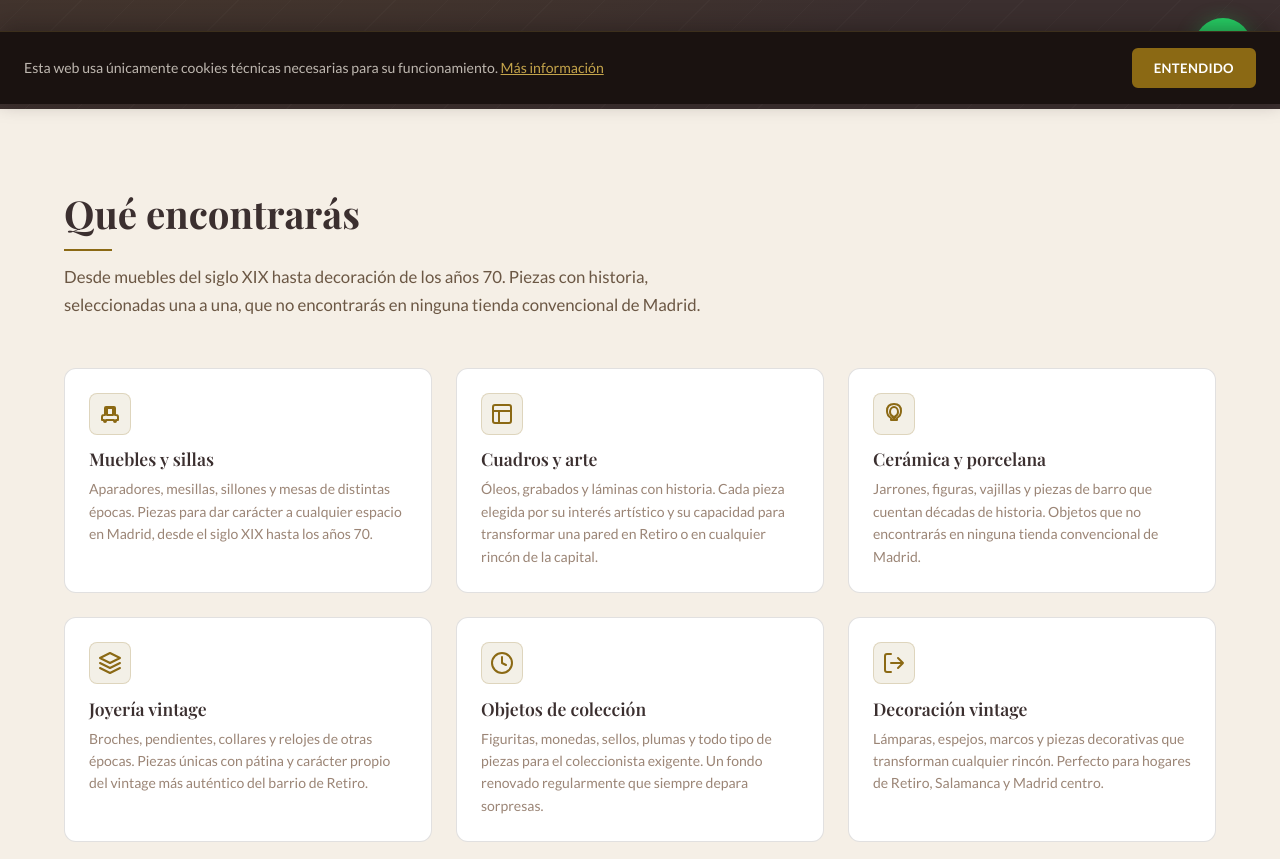
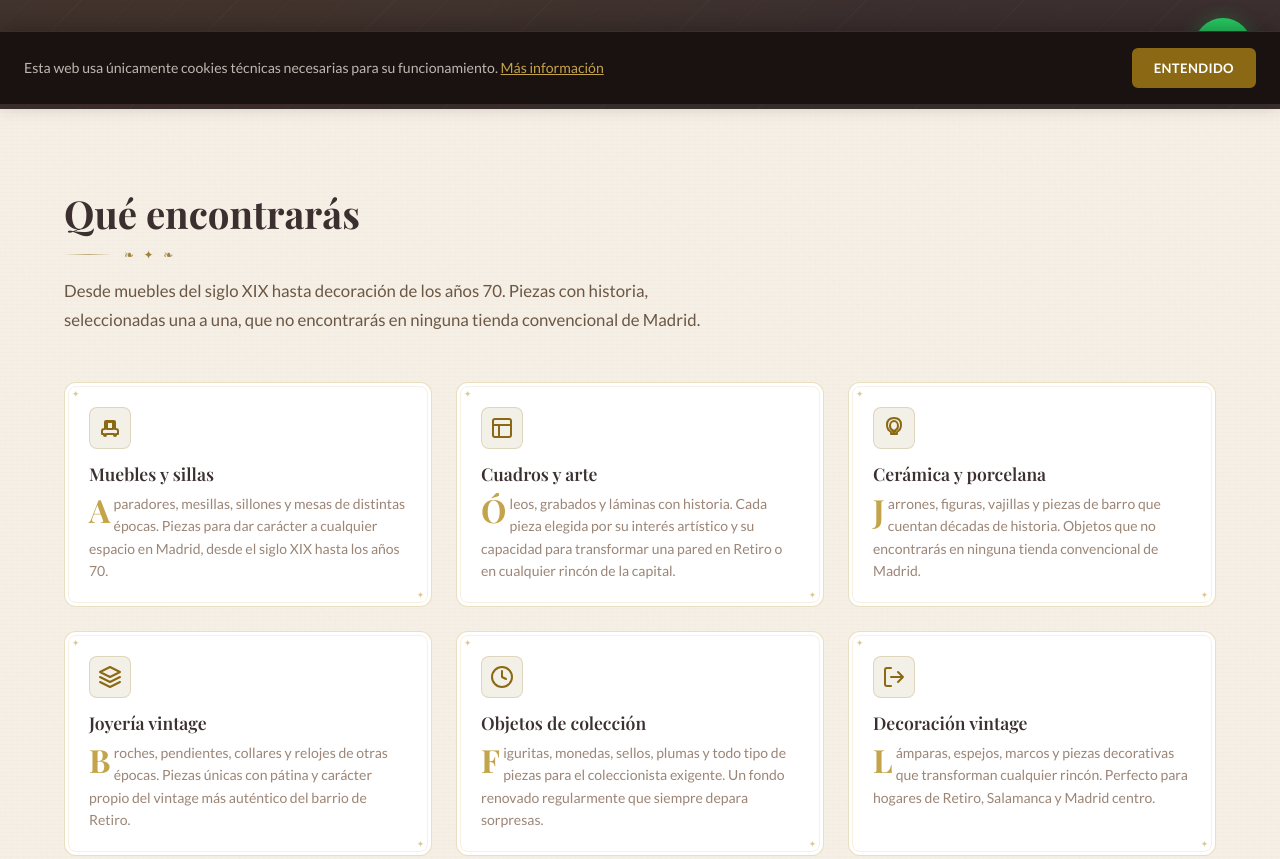
Before and after one commit to jaimeherranzhecht-ui/chamarileria-web, a plain HTML site: page index.html in a window 1280 px wide. Shown: the part 696-1555 px from the top of the page. Drawn offline with nearby package versions, Linux system fonts and the light colour scheme; a web font is replaced by a local one.

Commit message:
Mejoras visuales anticuario: capitulares, textura papel, marco tarjetas, separadores ornamentados

```diff
--- a/css/styles.css
+++ b/css/styles.css
@@ -162,21 +162,50 @@ p {
 .section-title {
   font-family: var(--font-heading);
   color: var(--color-primary);
-  margin-bottom: 0.75rem;
+  margin-bottom: 0.5rem;
   position: relative;
 }
-.section-title::after {
+.section-title--centered { text-align: center; }
+.section-title--light { color: var(--color-secondary); }
+
+.section-divider {
+  display: flex;
+  align-items: center;
+  gap: 0.75rem;
+  margin-bottom: 0.75rem;
+  color: var(--color-accent);
+}
+.section-divider::before,
+.section-divider::after {
   content: '';
-  display: block;
-  width: 3rem;
-  height: 2px;
-  background-color: var(--color-accent);
-  margin-top: 0.75rem;
+  flex: 1;
+  height: 1px;
+  background: linear-gradient(to right, transparent, var(--color-accent), transparent);
+  opacity: 0.5;
 }
-.section-title--centered { text-align: center; }
-.section-title--centered::after { margin: 0.75rem auto 0; }
-.section-title--light { color: var(--color-secondary); }
-.section-title--light::after { background-color: var(--color-accent-light); }
+.section-divider--short::before { max-width: 3rem; }
+.section-divider--short::after  { flex: none; width: 0; }
+.section-divider .ornament {
+  font-size: 0.75rem;
+  letter-spacing: 0.3em;
+  opacity: 0.8;
+  flex-shrink: 0;
+}
+.section-title--centered + .section-divider {
+  justify-content: center;
+}
+.section-title--centered + .section-divider::before,
+.section-title--centered + .section-divider::after {
+  max-width: 5rem;
+  flex: none;
+}
+.section-divider--light {
+  color: var(--color-accent-light);
+}
+.section-divider--light::before,
+.section-divider--light::after {
+  background: linear-gradient(to right, transparent, var(--color-accent-light), transparent);
+}
 
 .section-subtitle {
   font-size: 1.05rem;
@@ -455,6 +484,26 @@ p {
 .services {
   padding: var(--section-padding);
   background-color: var(--color-secondary);
+  position: relative;
+}
+.services::before,
+.reviews-scroll::before,
+.faq::before {
+  content: '';
+  position: absolute;
+  inset: 0;
+  pointer-events: none;
+  background-image:
+    repeating-linear-gradient(0deg, transparent, transparent 3px, rgba(139,105,20,0.012) 3px, rgba(139,105,20,0.012) 4px),
+    repeating-linear-gradient(90deg, transparent, transparent 5px, rgba(59,47,47,0.008) 5px, rgba(59,47,47,0.008) 6px),
+    repeating-linear-gradient(45deg, transparent, transparent 8px, rgba(139,105,20,0.006) 8px, rgba(139,105,20,0.006) 9px);
+  z-index: 0;
+}
+.services > *,
+.reviews-scroll > *,
+.faq > * {
+  position: relative;
+  z-index: 1;
 }
 
 .services-grid {
@@ -468,15 +517,35 @@ p {
   display: flex;
   flex-direction: column;
   background-color: var(--color-white);
-  border: 1px solid var(--color-border);
+  border: 1px solid rgba(196,164,75,0.35);
   border-radius: var(--radius-lg);
   padding: 1.5rem;
+  position: relative;
   transition: box-shadow 0.3s ease, transform 0.3s ease, border-color 0.3s ease;
+  outline: 1px solid rgba(196,164,75,0.15);
+  outline-offset: -5px;
+}
+.service-card::before,
+.service-card::after {
+  content: '✦';
+  position: absolute;
+  font-size: 0.55rem;
+  color: rgba(196,164,75,0.6);
+  line-height: 1;
+}
+.service-card::before {
+  top: 7px;
+  left: 7px;
+}
+.service-card::after {
+  bottom: 7px;
+  right: 7px;
 }
 .service-card:hover {
   box-shadow: 0 20px 40px rgba(59, 47, 47, 0.12);
   transform: scale(1.01);
-  border-color: rgba(139, 105, 20, 0.5);
+  border-color: rgba(196,164,75,0.65);
+  outline-color: rgba(196,164,75,0.3);
 }
 
 .service-icon {
@@ -518,6 +587,16 @@ p {
   color: var(--color-text-muted);
   line-height: 1.6;
   flex-grow: 1;
+}
+.service-card p::first-letter {
+  font-family: var(--font-heading);
+  font-size: 2rem;
+  font-weight: 700;
+  color: var(--color-accent-light);
+  float: left;
+  line-height: 1;
+  margin-right: 0.1em;
+  margin-top: 0.05em;
 }
 
 
@@ -624,6 +703,7 @@ p {
   padding: var(--section-padding);
   padding-bottom: 0;
   background-color: var(--color-secondary);
+  position: relative;
 }
 .reviews-scroll > .container {
   padding-bottom: 0.5rem;
@@ -919,6 +999,7 @@ p {
 .faq {
   padding: var(--section-padding);
   background-color: var(--color-secondary);
+  position: relative;
 }
 
 .faq-list {
--- a/index.html
+++ b/index.html
@@ -242,6 +242,7 @@
     <section id="que-encontraras" class="services" aria-labelledby="services-heading">
       <div class="container">
         <h2 id="services-heading" class="section-title fade-in">Qué encontrarás</h2>
+        <div class="section-divider section-divider--short fade-in"><span class="ornament">❧ ✦ ❧</span></div>
         <p class="section-subtitle fade-in">
           Desde muebles del siglo XIX hasta decoración de los años 70. Piezas con historia,
           seleccionadas una a una, que no encontrarás en ninguna tienda convencional de Madrid.
@@ -312,6 +313,7 @@
     <section id="restauracion" class="restoration" aria-labelledby="restoration-heading">
       <div class="container">
         <h2 id="restoration-heading" class="section-title fade-in">También restauramos</h2>
+        <div class="section-divider section-divider--short fade-in"><span class="ornament">❧ ✦ ❧</span></div>
         <p class="section-subtitle fade-in">
           Además de vender, llevamos décadas dando una segunda vida a las piezas que más quieres.
           Pregúntanos sin compromiso — cada trabajo es distinto y cada presupuesto también.
@@ -393,6 +395,7 @@
       <div class="about-inner container">
         <div class="about-text fade-in">
           <h2 id="about-heading" class="section-title section-title--light">Por qué elegirnos</h2>
+          <div class="section-divider section-divider--short section-divider--light"><span class="ornament">❧ ✦ ❧</span></div>
           <p>
             Chamarilería es una tienda de antigüedades en la calle de Ibiza 30, en el barrio de Retiro de
             Madrid, abierta <strong style="color:var(--color-accent-light)">desde 1953</strong>. Más de
@@ -455,6 +458,7 @@
     <section id="resenas" class="reviews-scroll" aria-labelledby="reviews-heading">
       <div class="container">
         <h2 id="reviews-heading" class="section-title section-title--centered fade-in">Lo que dicen nuestros clientes</h2>
+        <div class="section-divider fade-in"><span class="ornament">❧ ✦ ❧</span></div>
         <p class="section-subtitle section-subtitle--centered fade-in">
           4,7 sobre 5 en Google Maps · 26 valoraciones reales
         </p>
@@ -732,6 +736,7 @@
     <section id="donde-estamos" class="map-section" aria-labelledby="map-heading">
       <div class="container">
         <h2 id="map-heading" class="section-title fade-in">Dónde estamos</h2>
+        <div class="section-divider section-divider--short fade-in"><span class="ornament">❧ ✦ ❧</span></div>
         <p class="section-subtitle fade-in">
           En el barrio de Retiro, a pocos minutos del Parque del Retiro. Metro Ibiza (línea 9)
           a 3 minutos a pie. También accesible en autobús: líneas 2, 15, 26 y 61.
@@ -798,6 +803,7 @@
     <section id="contacto" class="contact" aria-labelledby="contact-heading">
       <div class="container">
         <h2 id="contact-heading" class="section-title section-title--light fade-in">Contacto</h2>
+        <div class="section-divider section-divider--short section-divider--light fade-in"><span class="ornament">❧ ✦ ❧</span></div>
         <p class="section-subtitle section-subtitle--light fade-in">
           La mejor forma de contactar con nosotros es por teléfono o pasándote directamente
           por la tienda. Te atendemos con mucho gusto.
@@ -855,6 +861,7 @@
     <section id="faq" class="faq" aria-labelledby="faq-heading">
       <div class="container">
         <h2 id="faq-heading" class="section-title section-title--centered fade-in">Preguntas frecuentes</h2>
+        <div class="section-divider fade-in"><span class="ornament">❧ ✦ ❧</span></div>
         <p class="section-subtitle section-subtitle--centered fade-in">
           Resolvemos las dudas más habituales sobre la tienda.
         </p>
```
